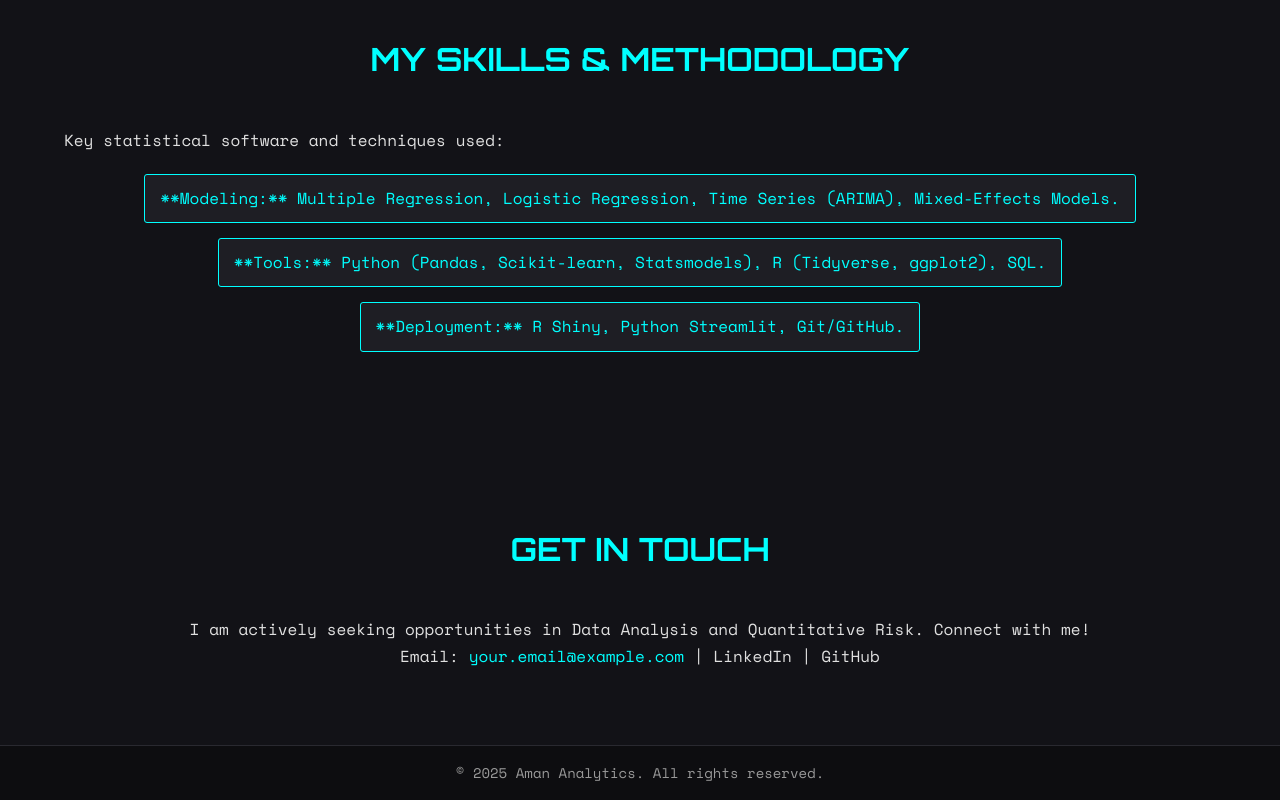
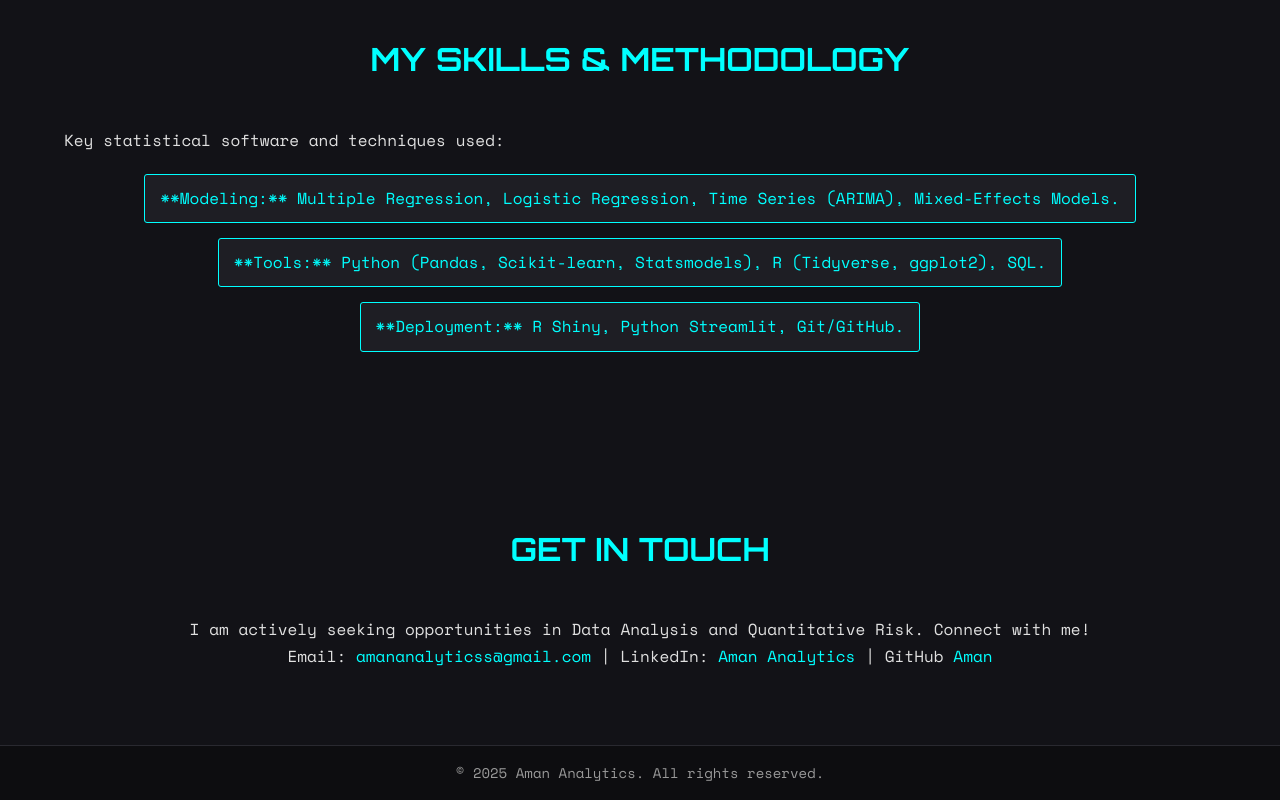
Before and after one commit to amananalytics/amananalytics.github.io, a plain HTML site: page index.html in a window 1280 px wide. Shown: the part 1257-2057 px from the top of the page. Drawn offline with nearby package versions, Linux system fonts and the light colour scheme.

Commit message:
Applied final HTML fixes and logo issues

```diff
--- a/index.html
+++ b/index.html
@@ -62,7 +62,7 @@
         <div class="container">
             <h3>Get in Touch</h3>
             <p>I am actively seeking opportunities in Data Analysis and Quantitative Risk. Connect with me!</p>
-            <p>Email: <a href="mailto:your.email@example.com">your.email@example.com</a> | LinkedIn | GitHub</p>
+            <p>Email: <a href="mailto:your.email@example.com">amananalyticss@gmail.com</a> | LinkedIn: <a href="https://www.linkedin.com/in/abdulrahman-sanni-54a4782b6/">Aman Analytics</a> | GitHub <a href="https://github.com/amananalytics">Aman</a></p>
         </div>
     </section>
 
```
Also changed, not shown: aman-logo.png (renamed from aman-logo.png.png).
